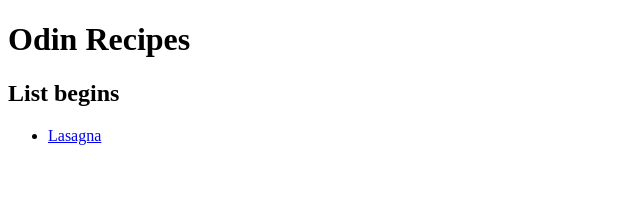
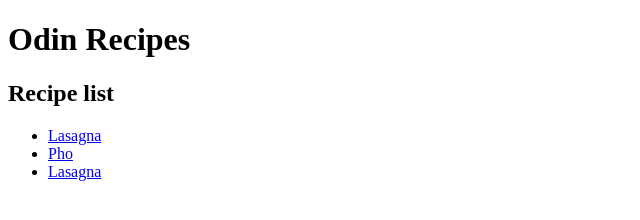
Before and after one commit to nic-vo/odin-recipes, a plain HTML site: page index.html in a window 1280 px wide. Shown: the whole page, without its empty margins (0-640 px from the left). Drawn offline with Linux system fonts and the light colour scheme.

Commit message:
Link other recipe pages

```diff
--- a/index.html
+++ b/index.html
@@ -11,8 +11,10 @@
 	<main>
 		<h1>Odin Recipes</h1>
 		<section>
-			<h2>List begins</h2>
+			<h2>Recipe list</h2>
 			<ul>
+				<li><a href='./recipes/lasagna.html' target='_blank'>Lasagna</a></li>
+				<li><a href='./recipes/pho.html' target='_blank'>Pho</a></li>
 				<li><a href='./recipes/lasagna.html' target='_blank'>Lasagna</a></li>
 			</ul>
 		</section>
```
